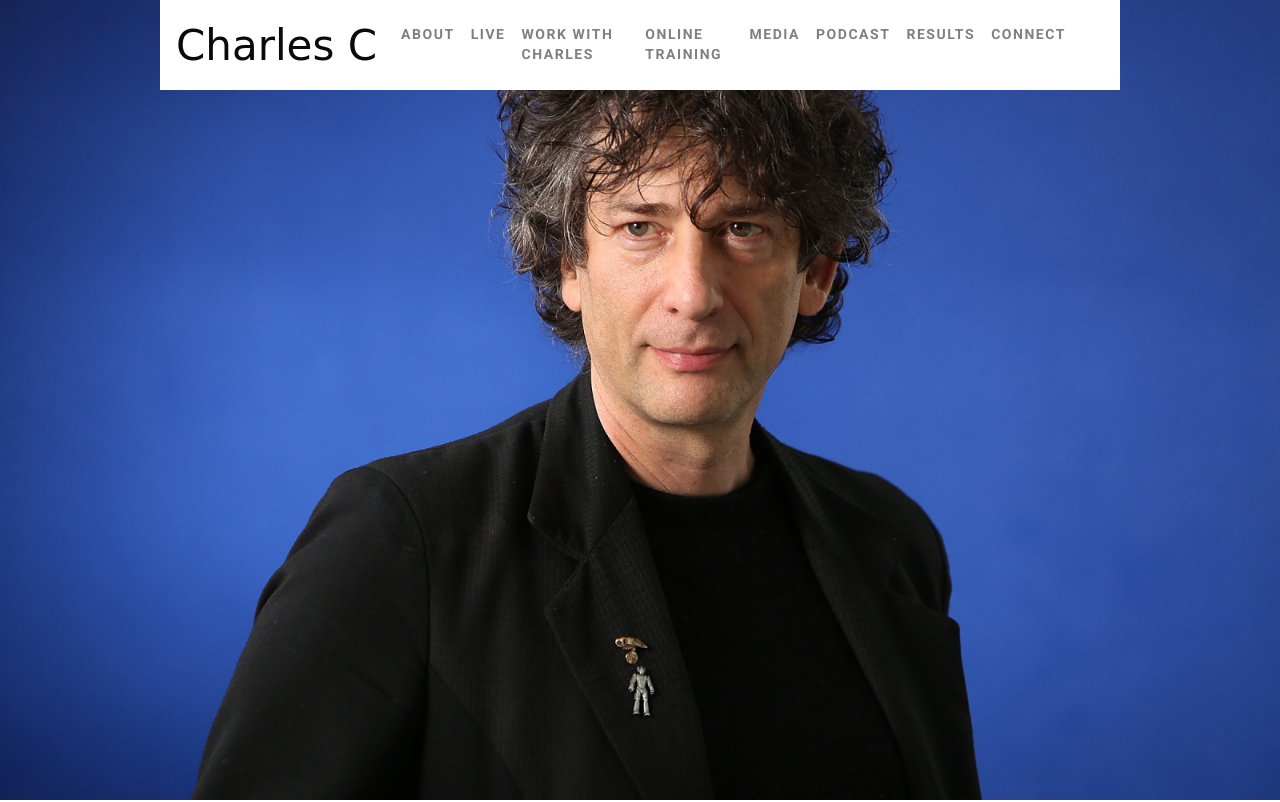
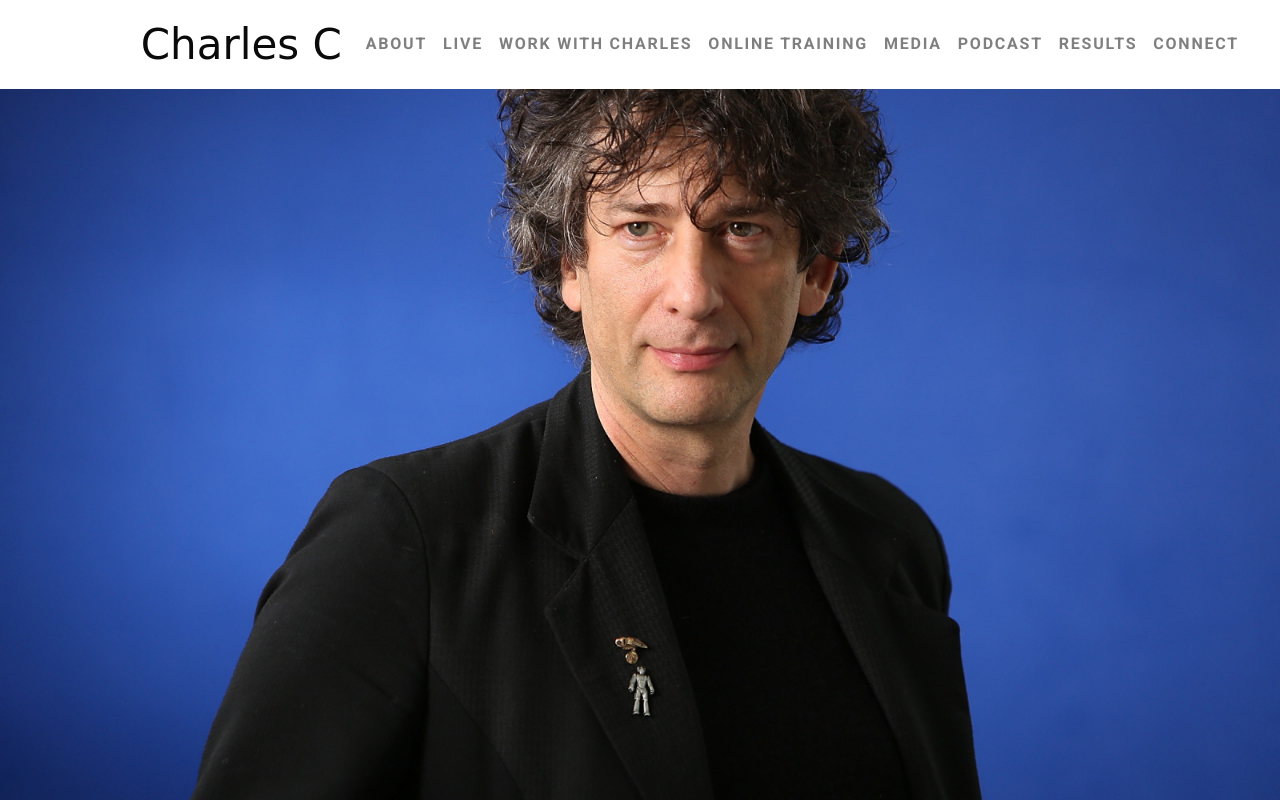
Before and after one commit to IamCollexy/novelist, a plain HTML site: page index.html in a window 1280 px wide. Shown: the top 802 px of the page. Drawn offline with nearby package versions, Linux system fonts and the light colour scheme; a web font is replaced by a local one.

Commit message:
Fixed NavBar

```diff
--- a/index.html
+++ b/index.html
@@ -47,11 +47,26 @@
         padding: 0;
         box-sizing: border-box;
       }
+
+      .navbar {
+        position: fixed;
+        width: 100%;
+        top: 0;
+        left: 0;
+        z-index: 1000; /* Set the background color of the navbar to transparent */
+      }
+      .nav-bar-container {
+        width: 80%;
+        margin: 0 auto;
+        display: flex;
+        justify-content: space-between;
+        align-items: center;
+      }
       .nav-link {
         letter-spacing: 0.11em;
         /* padding: 8px 9px; */
         font-family: 'Roboto', sans-serif;
-        font-size: 14px;
+        font-size: 16px;
         font-weight: 600;
         line-height: 1.4;
         text-transform: uppercase;
@@ -65,17 +80,11 @@
         color: #0a0a0a !important;
       }
 
-      .navbar {
-        position: fixed;
-        top: 0;
-        left: 50%;
-        transform: translateX(-50%);
-        z-index: 1000;
-        background-color: transparent; /* Set the background color of the navbar to transparent */
-      }
       .nav-linkz {
         justify-content: end;
-        margin-right: 30px;
+      }
+      .navbar-nav {
+        width: 900px;
       }
       .writer-page-box {
         height: 100vh;
@@ -402,12 +411,7 @@
         width: 25%;
         font-size: 12px;
       }
-      @media (min-width: 768px) {
-        .navbar {
-          width: 75%;
-          height: 90px; /* Adjusted width for md and larger screens */
-        }
-      }
+
       @media (min-width: 1200px) {
         .writer-skills-box {
           width: 70%;
@@ -425,6 +429,12 @@
       }
 
       @media (max-width: 768px) {
+        .nav-bar-container {
+          width: 100%;
+          display: flex;
+          flex-direction: column;
+          align-items: center;
+        }
         .nav-link {
           letter-spacing: 0.11em;
           padding: 15px 9px;
@@ -433,6 +443,12 @@
           font-weight: 500;
           line-height: 1.4;
           text-transform: uppercase;
+        }
+        .navbar-nav {
+          width: 100%;
+        }
+        .writer-page-box {
+          width: 100%;
         }
         .writer-skills-box {
           min-width: 100%;
@@ -520,8 +536,11 @@
   </head>
   <body>
     <div class="bg-white">
+      <nav class="navbar navbar-expand-lg navbar-light bg-white">
         <div class="nav-bar-container">
-        <nav class="navbar navbar-expand-lg navbar-light bg-white">
+          <div
+            class="w-100 d-flex justify-content-between align-items-center"
+          >
             <a class="navbar-brand" href="#">Charles C</a>
             <button
               class="navbar-toggler"
@@ -534,6 +553,7 @@
             >
               <span class="navbar-toggler-icon"></span>
             </button>
+          </div>
 
           <div
             class="collapse navbar-collapse nav-linkz"
@@ -566,8 +586,8 @@
               </li>
             </ul>
           </div>
+        </div>
       </nav>
-      </div>
     </div>
     <div class="writer-page-box"></div>
     <div class="bg-white">
@@ -649,11 +669,9 @@
                 EPISODE 330: FIVE STEPS TO MAKE £10,000 PER MONTH
                 QUICKLY
               </h5>
+              <p class="card-text">By Charles C | January 17, 2024</p>
               <p class="card-text">
-                By Adam Stott | January 17, 2024
-              </p>
-              <p class="card-text">
-                In this episode, Adam Stott shares his five-step
+                In this episode, Charles C shares his five-step
                 process for making £10,000...
               </p>
             </div>
```
Lines whose indentation alone changed are shown as unchanged.
